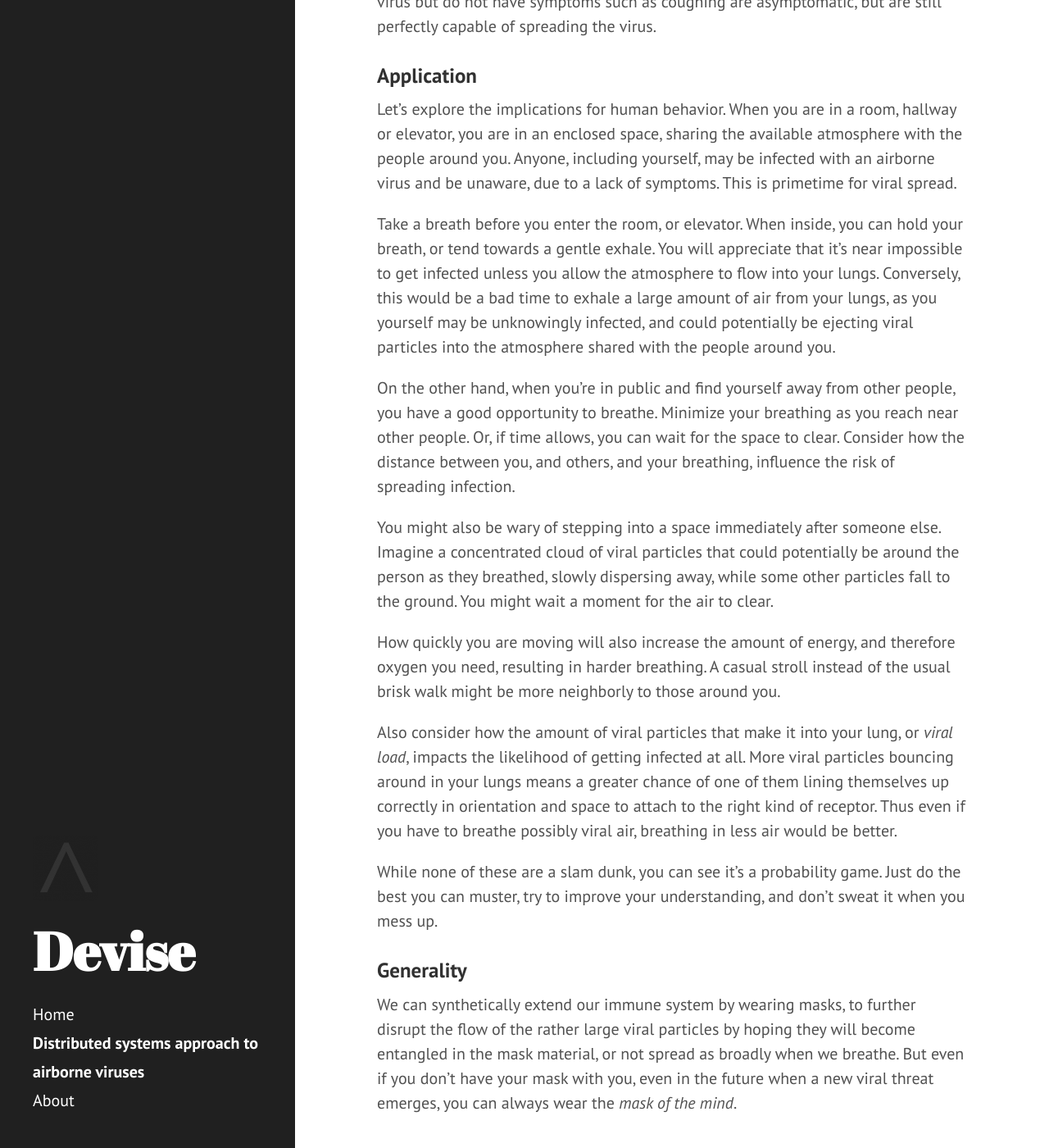
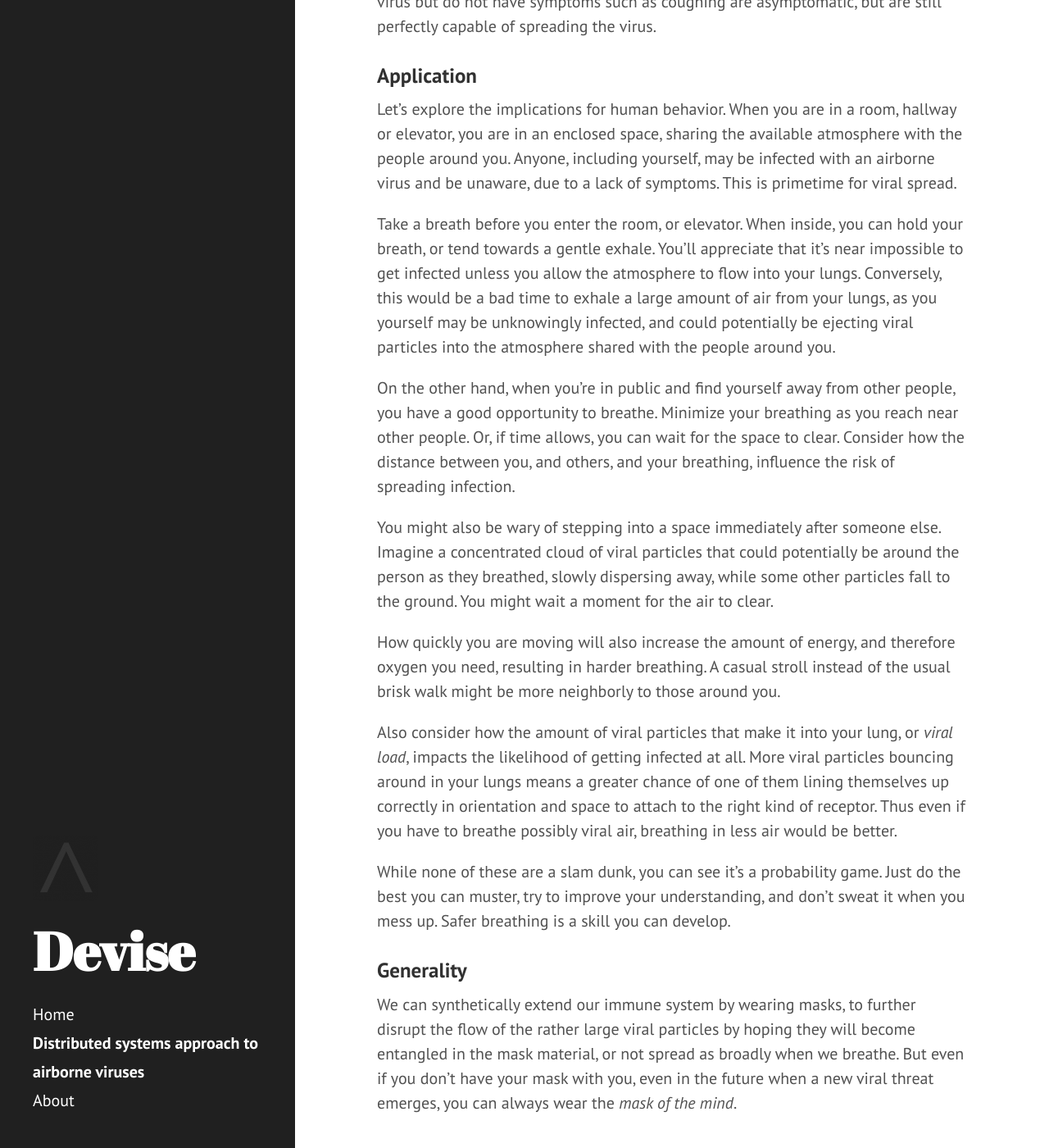
Before and after one commit to devisenyc/devisenyc.github.io, a Jekyll site: the page built from practice/mask.md, in a window 1280 px wide and 1400 px high, scrolled down 3506 px. Shown: the whole window at 82% size. Built offline with Jekyll 4.4.1, drawn with Linux system fonts in a browser that asks for light colours.

Commit message:
mask: breathing is a skill.

```diff
--- a/practice/mask.md
+++ b/practice/mask.md
@@ -64,7 +64,7 @@ You may now appreciate that coughing is a special case of breathing. So of cours
 
 Let's explore the implications for human behavior. When you are in a room, hallway or elevator, you are in an enclosed space, sharing the available atmosphere with the people around you. Anyone, including yourself, may be infected with an airborne virus and be unaware, due to a lack of symptoms. This is primetime for viral spread.
 
-Take a breath before you enter the room, or elevator. When inside, you can hold your breath, or tend towards a gentle exhale. You will appreciate that it's near impossible to get infected unless you allow the atmosphere to flow into your lungs. Conversely, this would be a bad time to exhale a large amount of air from your lungs, as you yourself may be unknowingly infected, and could potentially be ejecting viral particles into the atmosphere shared with the people around you.
+Take a breath before you enter the room, or elevator. When inside, you can hold your breath, or tend towards a gentle exhale. You'll appreciate that it's near impossible to get infected unless you allow the atmosphere to flow into your lungs. Conversely, this would be a bad time to exhale a large amount of air from your lungs, as you yourself may be unknowingly infected, and could potentially be ejecting viral particles into the atmosphere shared with the people around you.
 
 On the other hand, when you're in public and find yourself away from other people, you have a good opportunity to breathe. Minimize your breathing as you reach near other people. Or, if time allows, you can wait for the space to clear. Consider how the distance between you, and others, and your breathing, influence the risk of spreading infection.
 
@@ -74,7 +74,7 @@ How quickly you are moving will also increase the amount of energy, and therefor
 
 Also consider how the amount of viral particles that make it into your lung, or *viral load*, impacts the likelihood of getting infected at all. More viral particles bouncing around in your lungs means a greater chance of one of them lining themselves up correctly in orientation and space to attach to the right kind of receptor. Thus even if you have to breathe possibly viral air, breathing in less air would be better.
 
-While none of these are a slam dunk, you can see it's a probability game. Just do the best you can muster, try to improve your understanding, and don't sweat it when you mess up.
+While none of these are a slam dunk, you can see it's a probability game. Just do the best you can muster, try to improve your understanding, and don't sweat it when you mess up. Safer breathing is a skill you can develop.
 
 ### Generality
 
```
